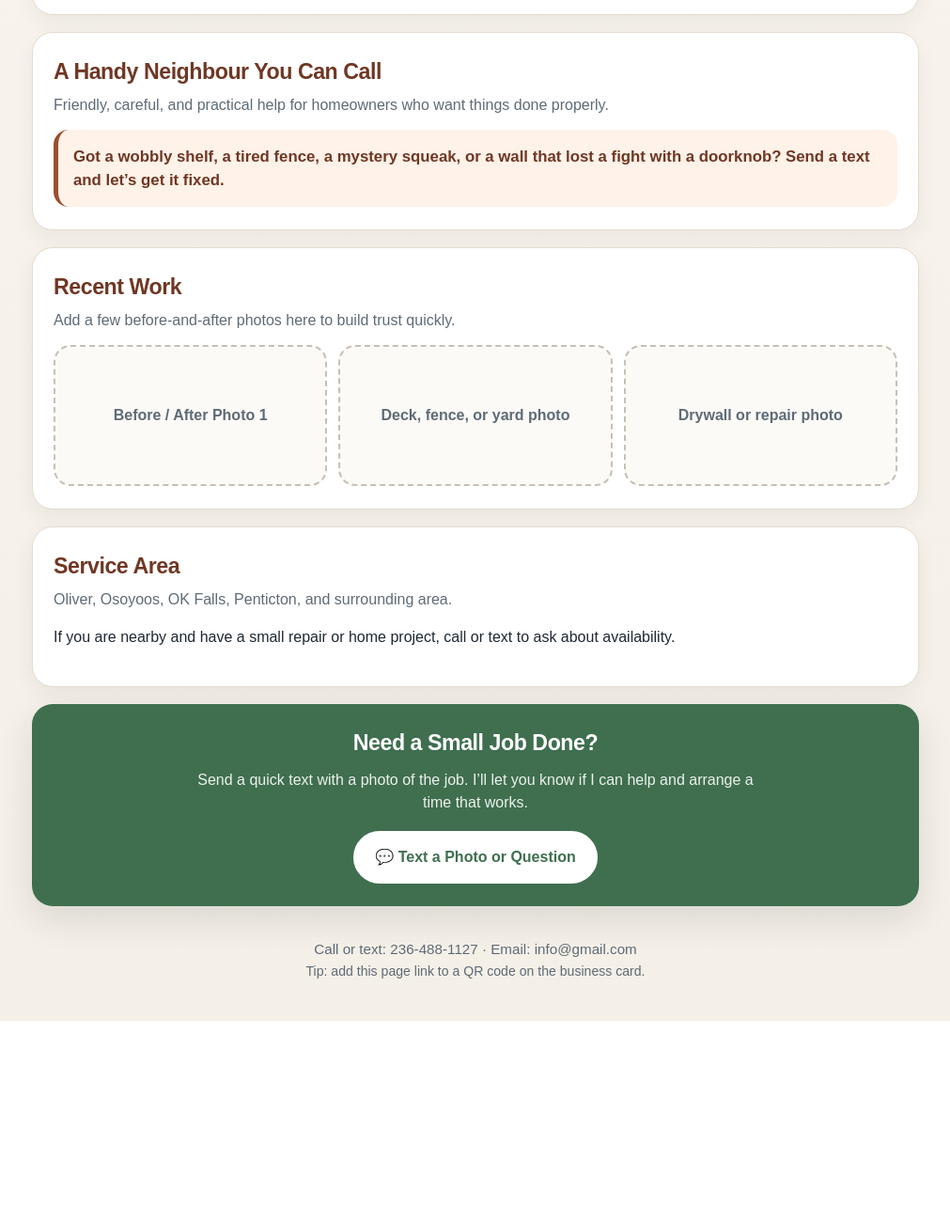
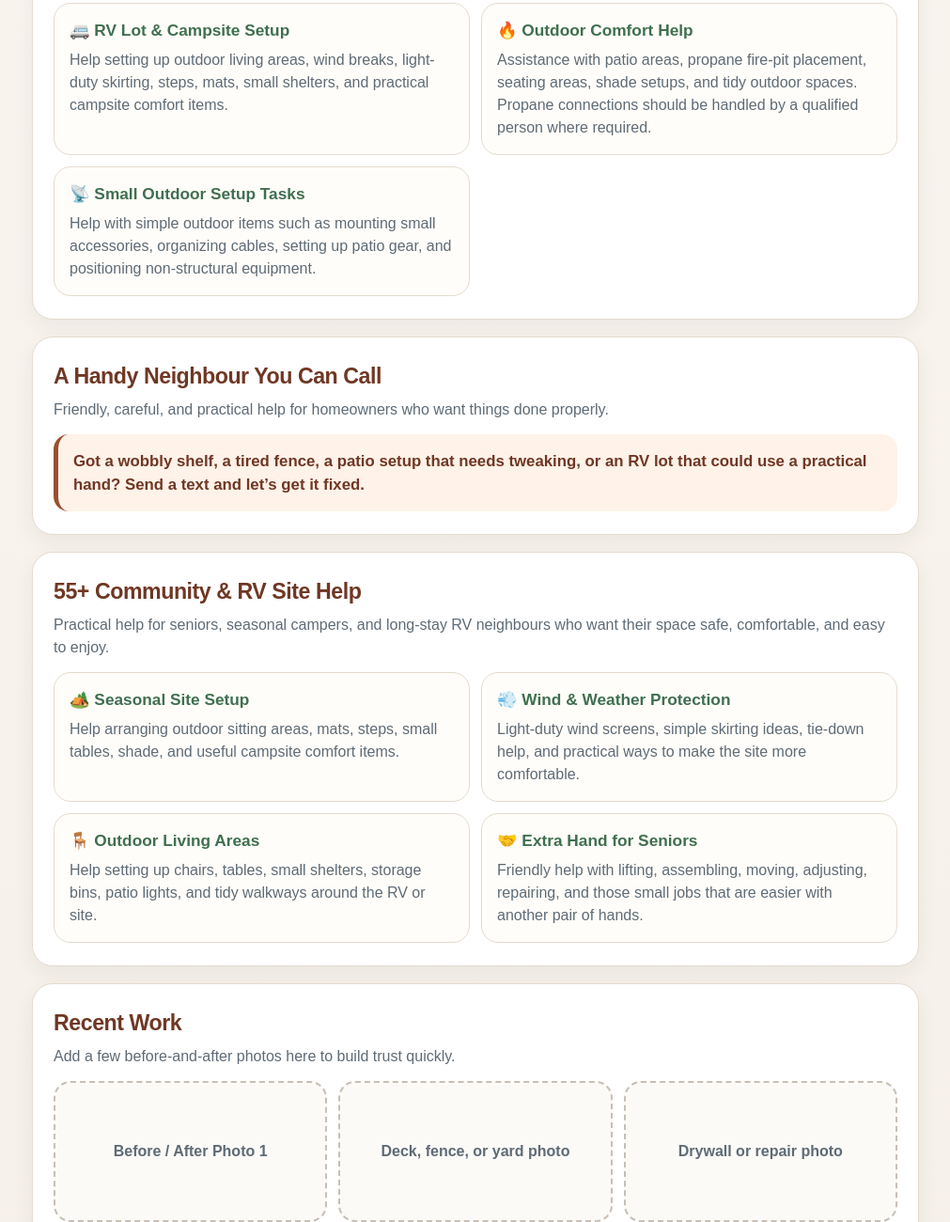
Before and after one commit to bppentz-dot/Handyman, a plain HTML site: page index.html in a window 1280 px wide. Shown: the part 1066-2366 px from the top of the page at 94% size, without its empty margins (134-1145 px from the left). Before the commit the page ends 2152 px from the top, so only its background shows below. Drawn offline with Linux system fonts and the light colour scheme.

Commit message:
Update index.html

```diff
--- a/index.html
+++ b/index.html
@@ -4,7 +4,7 @@
   <meta charset="utf-8" />
   <meta name="viewport" content="width=device-width, initial-scale=1" />
   <title>Your Friendly Local Handyman</title>
-  <meta name="description" content="Reliable handyman services for drywall, simple wiring, gardening, small repairs, maintenance, and odd jobs." />
+  <meta name="description" content="Reliable handyman services for seniors, RV lots, campsite setups, drywall, simple wiring, gardening, small repairs, maintenance, and odd jobs." />
 
   <style>
     :root {
@@ -325,8 +325,8 @@
       <div class="hero-content">
         <div class="eyebrow">🔨 Friendly local help</div>
         <h1>Your Friendly Local Handyman</h1>
-        <p class="tagline">Small repairs, odd jobs, yard help, drywall fixes, and practical home improvements done with care.</p>
-        <p class="catchy">No job too small — just the jobs you’ve been meaning to get done.</p>
+        <p class="tagline">Small repairs, odd jobs, yard help, drywall fixes, RV-site help, and practical home improvements done with care.</p>
+        <p class="catchy">Helping homeowners, seniors, and long-stay RV neighbours with the little jobs that make life easier.</p>
 
         <div class="contact-row" aria-label="Contact options">
           <a class="contact-button primary" href="tel:+12364881127">📞 Call Now</a>
@@ -335,7 +335,7 @@
         </div>
 
         <div class="trust-strip">
-          <div class="trust-item">✅ Reliable & respectful</div>
+          <div class="trust-item">✅ Senior-friendly help</div>
           <div class="trust-item">✅ Local service</div>
           <div class="trust-item">✅ Free estimates</div>
         </div>
@@ -345,7 +345,7 @@
     <section class="section">
       <div class="section-header">
         <h2>How I Can Help</h2>
-        <p class="section-subtitle">A practical hand for the repairs, touch-ups, and outdoor jobs around the house.</p>
+        <p class="section-subtitle">A practical hand for home repairs, campsite comfort, RV-lot setup, touch-ups, and outdoor jobs.</p>
       </div>
 
       <div class="services-grid">
@@ -378,6 +378,21 @@
           <h3>🧰 Odd Jobs</h3>
           <p>Furniture assembly, hanging shelves, fixing squeaks, small repairs, and the little jobs that pile up.</p>
         </article>
+
+        <article class="service-card">
+          <h3>🚐 RV Lot & Campsite Setup</h3>
+          <p>Help setting up outdoor living areas, wind breaks, light-duty skirting, steps, mats, small shelters, and practical campsite comfort items.</p>
+        </article>
+
+        <article class="service-card">
+          <h3>🔥 Outdoor Comfort Help</h3>
+          <p>Assistance with patio areas, propane fire-pit placement, seating areas, shade setups, and tidy outdoor spaces. Propane connections should be handled by a qualified person where required.</p>
+        </article>
+
+        <article class="service-card">
+          <h3>📡 Small Outdoor Setup Tasks</h3>
+          <p>Help with simple outdoor items such as mounting small accessories, organizing cables, setting up patio gear, and positioning non-structural equipment.</p>
+        </article>
       </div>
     </section>
 
@@ -388,7 +403,36 @@
       </div>
 
       <div class="fun-line">
-        Got a wobbly shelf, a tired fence, a mystery squeak, or a wall that lost a fight with a doorknob? Send a text and let’s get it fixed.
+        Got a wobbly shelf, a tired fence, a patio setup that needs tweaking, or an RV lot that could use a practical hand? Send a text and let’s get it fixed.
+      </div>
+    </section>
+
+    <section class="section">
+      <div class="section-header">
+        <h2>55+ Community & RV Site Help</h2>
+        <p class="section-subtitle">Practical help for seniors, seasonal campers, and long-stay RV neighbours who want their space safe, comfortable, and easy to enjoy.</p>
+      </div>
+
+      <div class="services-grid">
+        <article class="service-card">
+          <h3>🏕️ Seasonal Site Setup</h3>
+          <p>Help arranging outdoor sitting areas, mats, steps, small tables, shade, and useful campsite comfort items.</p>
+        </article>
+
+        <article class="service-card">
+          <h3>💨 Wind & Weather Protection</h3>
+          <p>Light-duty wind screens, simple skirting ideas, tie-down help, and practical ways to make the site more comfortable.</p>
+        </article>
+
+        <article class="service-card">
+          <h3>🪑 Outdoor Living Areas</h3>
+          <p>Help setting up chairs, tables, small shelters, storage bins, patio lights, and tidy walkways around the RV or site.</p>
+        </article>
+
+        <article class="service-card">
+          <h3>🤝 Extra Hand for Seniors</h3>
+          <p>Friendly help with lifting, assembling, moving, adjusting, repairing, and those small jobs that are easier with another pair of hands.</p>
+        </article>
       </div>
     </section>
 
```
